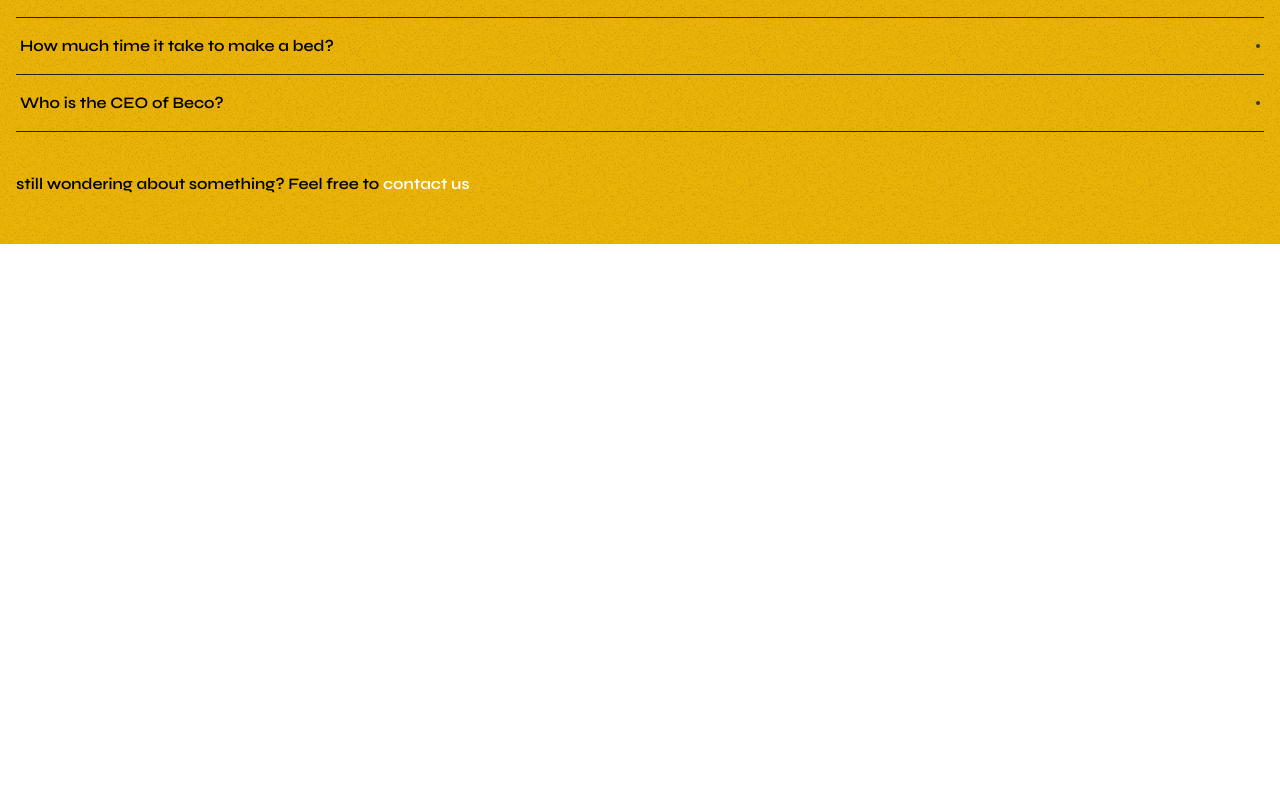
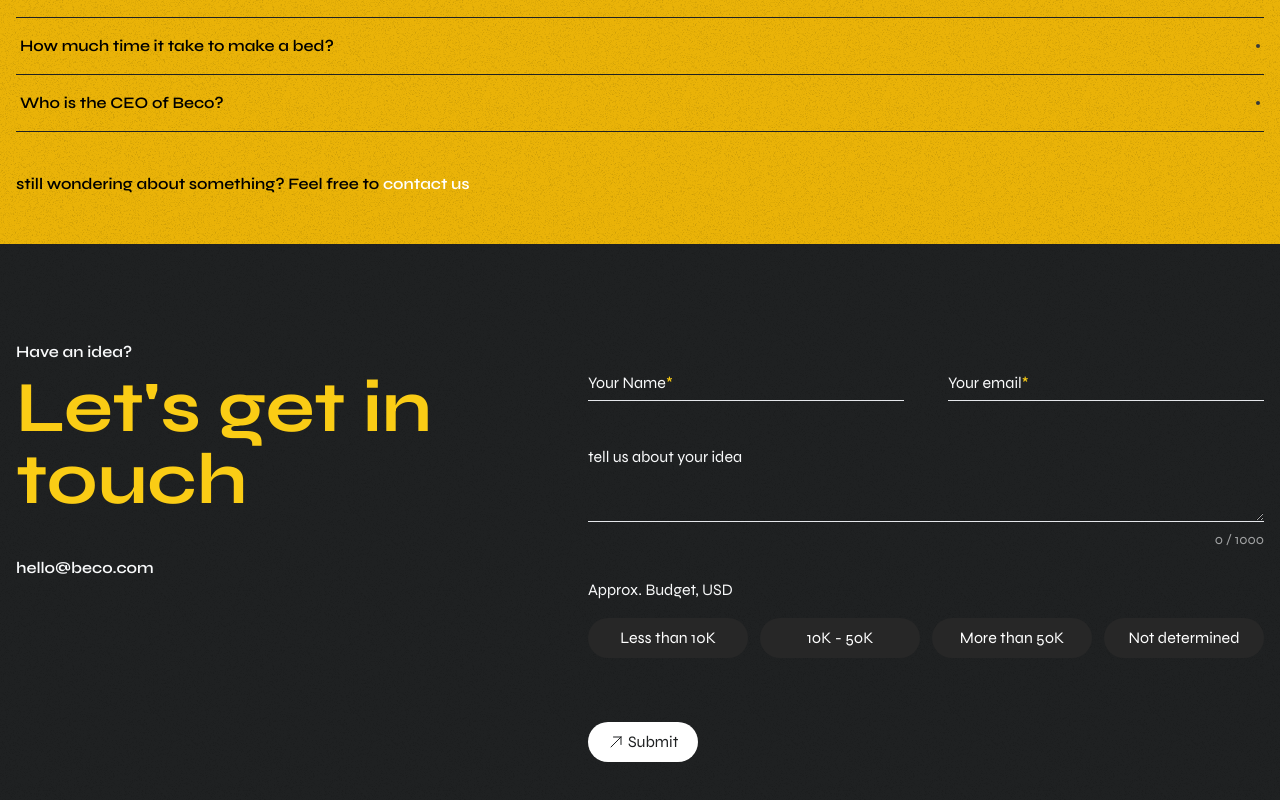
Before and after one commit to souravnub/Beco---furniture-website-nextjs, a Next.js app: page / in a window 1280 px wide. Shown: the part 4078-4878 px from the top of the page. Before the commit the page ends 4322 px from the top, so only its background shows below. Built offline with nearby package versions, Linux system fonts and the light colour scheme; a web font is replaced by a local one.

Commit message:
made contact page

```diff
--- a/pages/index.js
+++ b/pages/index.js
@@ -1,6 +1,7 @@
 import gsap from "gsap";
 import { useEffect, useRef } from "react";
 import Section from "../components/Section";
+import Contact from "../sections/Contact";
 import FactsSection from "../sections/FactsSection";
 import Hero from "../sections/Hero";
 import QueriesSection from "../sections/QueriesSection";
@@ -60,6 +61,8 @@ export default function Home() {
             <FactsSection />
 
             <QueriesSection />
+
+            <Contact />
         </>
     );
 }
--- /dev/null
+++ b/sections/Contact.js
@@ -0,0 +1,139 @@
+import React, { useEffect, useRef } from "react";
+import Input from "../components/Input";
+import Section from "../components/Section";
+import TextArea from "../components/TextArea";
+import { HiOutlineArrowUpRight } from "react-icons/hi2";
+import CursorHover from "../components/CursorHover";
+import getTailwind, { getTailwindColors } from "../utils/getTailwind";
+import Fieldset from "../components/Fieldset";
+import Link from "next/link";
+
+const data = [
+    {
+        id: "<10K",
+        title: "Less than 10K",
+        value: "<10K",
+    },
+    {
+        id: "10K-50K",
+        title: "10K - 50K",
+        value: "10K-50K",
+    },
+    {
+        id: ">50K",
+        title: "More than 50K",
+        value: ">50K",
+    },
+    {
+        id: "none",
+        title: "Not determined",
+        value: "not determined",
+    },
+];
+
+const Contact = () => {
+    const nameValRef = useRef(null);
+    const emailValRef = useRef(null);
+    const projectIdeaValRef = useRef(null);
+    const budgetValRef = useRef(null);
+
+    function handleSubmit(e) {
+        e.preventDefault();
+        const data = {
+            name: nameValRef.current,
+            email: emailValRef.current,
+            projectIdeaDesc: projectIdeaValRef.current,
+            budget: budgetValRef.current,
+        };
+        console.log(data);
+    }
+
+    return (
+        <Section
+            navClass="nav-white"
+            className="flex flex-col gap-y-8 bg-dark bg-texture py-24 px-4 text-gray-50 md:flex-row  md:justify-between md:gap-x-8">
+            <div>
+                <span className="text-md font-semibold">Have an idea?</span>
+                <h1 className="mt-1 text-6xl font-bold text-brand md:mt-2 lg:text-7xl">
+                    Let's get in touch
+                </h1>
+                <CursorHover
+                    className="mt-6 inline-block  md:mt-10"
+                    hoverStates={{ scale: 3 }}
+                    exitStates={{ scale: 1 }}>
+                    <Link
+                        href="/contact"
+                        className="text-md group relative  py-1 font-semibold">
+                        hello@beco.com
+                        <span
+                            className="absolute left-0 bottom-0 h-px w-full origin-left scale-x-0 bg-brand transition duration-300 group-hover:scale-x-100"
+                            aria-hidden="true"></span>
+                    </Link>
+                </CursorHover>
+            </div>
+
+            <div className="mt-6 md:w-8/12 md:min-w-[25rem]">
+                <form onSubmit={handleSubmit}>
+                    <div className="flex w-full flex-col gap-8 sm:flex-row md:gap-11">
+                        <Input
+                            onChange={(e) => {
+                                nameValRef.current = e.target.value;
+                            }}
+                            required={true}
+                            id="name"
+                            label="Your Name"
+                            type="text"
+                            containerClassName="flex-1"
+                            className="w-full"
+                        />
+                        <Input
+                            onChange={(e) => {
+                                emailValRef.current = e.target.value;
+                            }}
+                            required={true}
+                            label="Your email"
+                            type="email"
+                            id="email"
+                            containerClassName="flex-1"
+                            className="w-full"
+                        />
+                    </div>
+                    <TextArea
+                        onChange={(e) => {
+                            projectIdeaValRef.current = e.target.value;
+                        }}
+                        id="idea"
+                        showCharLength={true}
+                        label="tell us about your idea"
+                        containerClassName="w-full mt-14"
+                        className="w-full"
+                    />
+
+                    <Fieldset
+                        title="Approx. Budget, USD"
+                        radioGroup="budget"
+                        data={data}
+                        onChange={(e) => {
+                            console.log(e.target.value);
+                            budgetValRef.current = e.target.value;
+                        }}
+                    />
+
+                    <CursorHover
+                        hoverStates={{ borderColor: "transparent" }}
+                        className="mt-16 inline-block"
+                        exitStates={{
+                            borderColor: getTailwindColors.brand[500],
+                        }}>
+                        <button className="flex items-center gap-1 rounded-full bg-white px-5 py-2  text-dark transition duration-300 hover:bg-brand-500 hover:text-white">
+                            <HiOutlineArrowUpRight />
+                            Submit
+                        </button>
+                    </CursorHover>
+                </form>
+            </div>
+        </Section>
+    );
+};
+
+export default Contact;
--- a/tailwind.config.js
+++ b/tailwind.config.js
@@ -28,6 +28,7 @@ module.exports = {
             colors: {
                 dark: {
                     DEFAULT: "#1F2122",
+                    100: "#272727",
                     fade: "#373a3b",
                 },
                 brand: {
```
